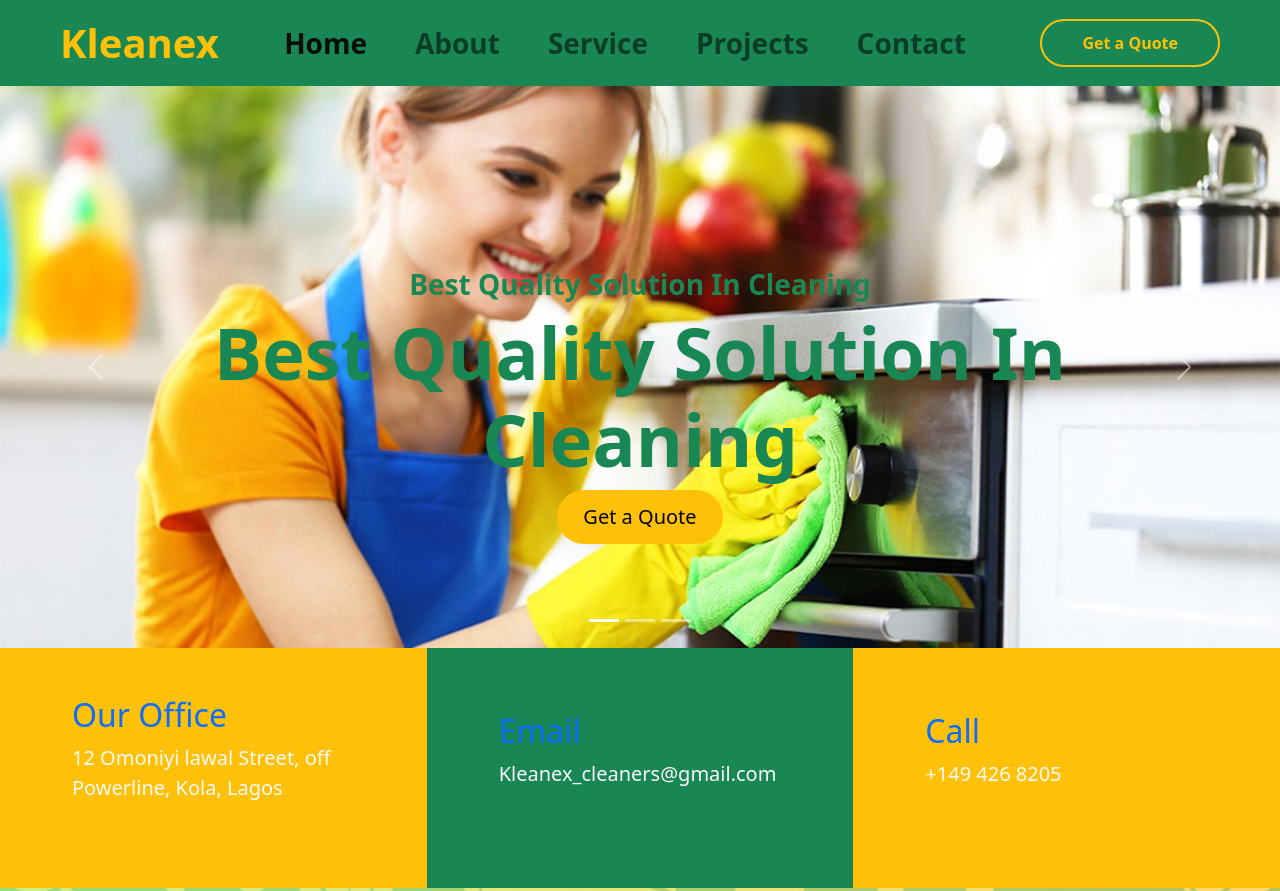
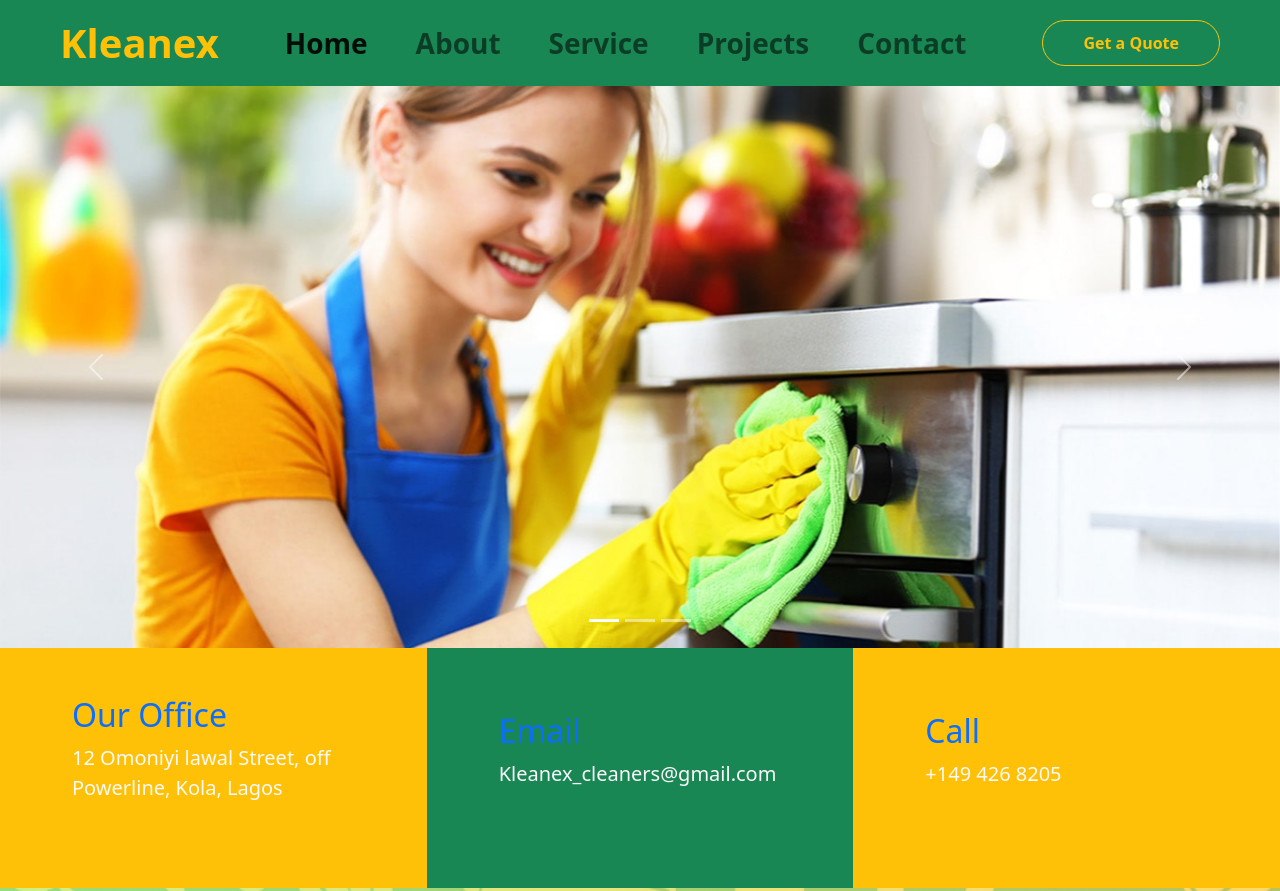
Before and after one commit to Izima01/Kodecamp-2.0-task-5, a plain HTML site: page index.html in a window 1280 px wide. Shown: the top 891 px of the page. Drawn offline with Linux system fonts and the light colour scheme; a script that the page names is missing.

Commit message:
fixed hero section

```diff
--- a/css/styles.css
+++ b/css/styles.css
@@ -13,7 +13,6 @@
 .btn {
     border-radius: 30px !important;
     padding: 10px 40px !important;
-    border: 2px solid #ffc107 !important;
 }
 
 .page-2 .col-lg-5 {
--- a/index.html
+++ b/index.html
@@ -9,7 +9,7 @@
     <title>Kleanex Home Page</title>
 </head>
 <body>
-    <header class="sticky-top">
+    <header>
         <nav class="navbar navbar-expand-lg navbar-light bg-success">
             <div class="container-fluid">
                 <a class="navbar-brand text-warning fs-1 fw-bold ms-5" href="#">Kleanex</a>
@@ -51,15 +51,15 @@
             <div class="carousel-inner">
               <div class="carousel-item active">
                 <img src="img/bg-1.jpg" class="d-block w-100" alt="...">
-                <div class="carousel-caption d-none d-md-block mb-3">
+                <div class="carousel-caption d-none mb-3">
                     <h5 class="fs-3 fw-bold text-success">Best Quality Solution In Cleaning</h5>
                     <h5 class="display-2 fw-bold text-success">Best Quality Solution In Cleaning</h5>
-                    <button class="btn btn-warning fs-5 mb-5 px-4" type="submit">Get a Quote</button>
+                    <button class="btn btn-success fs-5 mb-5 px-4" type="submit">Get a Quote</button>
                 </div>
               </div>
               <div class="carousel-item">
                 <img src="img/bg-2.jpg" class="d-block w-100" alt="...">
-                <div class="carousel-caption d-none d-md-block mb-3">
+                <div class="carousel-caption d-none mb-3">
                     <h5 class="fs-3 fw-bold text-warning">Best Quality Solution In Cleaning</h5>
                     <h5 class="display-2 fw-bold text-warning">Best Quality Solution In Cleaning</h5>
                     <button class="btn btn-warning fs-5 mb-5 px-4" type="submit">Get a Quote</button>
@@ -67,10 +67,10 @@
               </div>
               <div class="carousel-item">
                 <img src="img/bg-3.jpg" class="d-block w-100" alt="...">
-                <div class="carousel-caption d-none d-md-block mb-3">
+                <div class="carousel-caption d-none mb-3">
                     <h5 class="fs-3 fw-bold text-success">Best Quality Solution In Cleaning</h5>
                     <h5 class="display-2 fw-bold text-success">Best Quality Solution In Cleaning</h5>
-                    <button class="btn btn-warning fs-5 mb-5 px-4" type="submit">Get a Quote</button>
+                    <button class="btn btn-success fs-5 mb-5 px-4" type="submit">Get a Quote</button>
                 </div>
               </div>
             </div>
```
